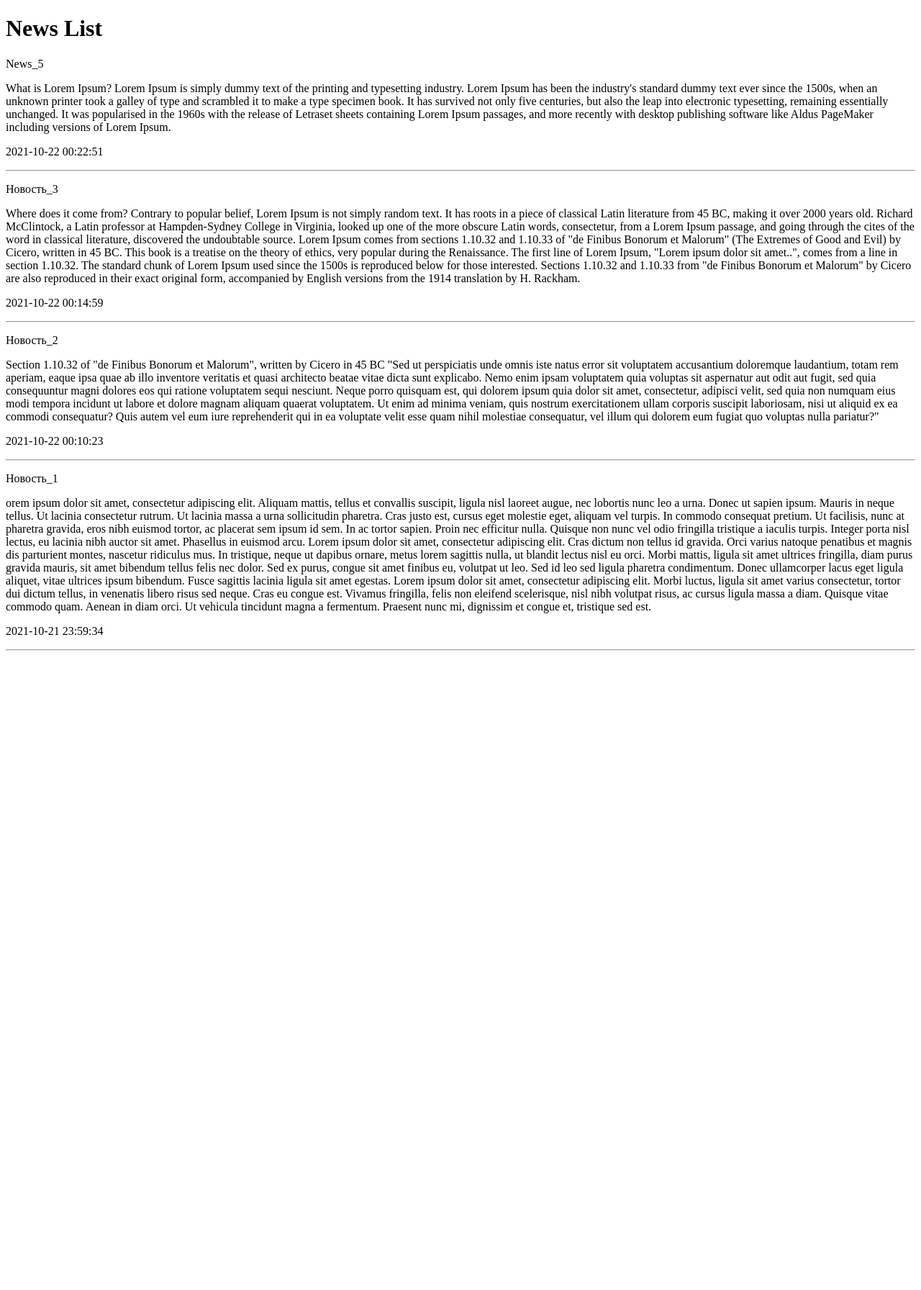
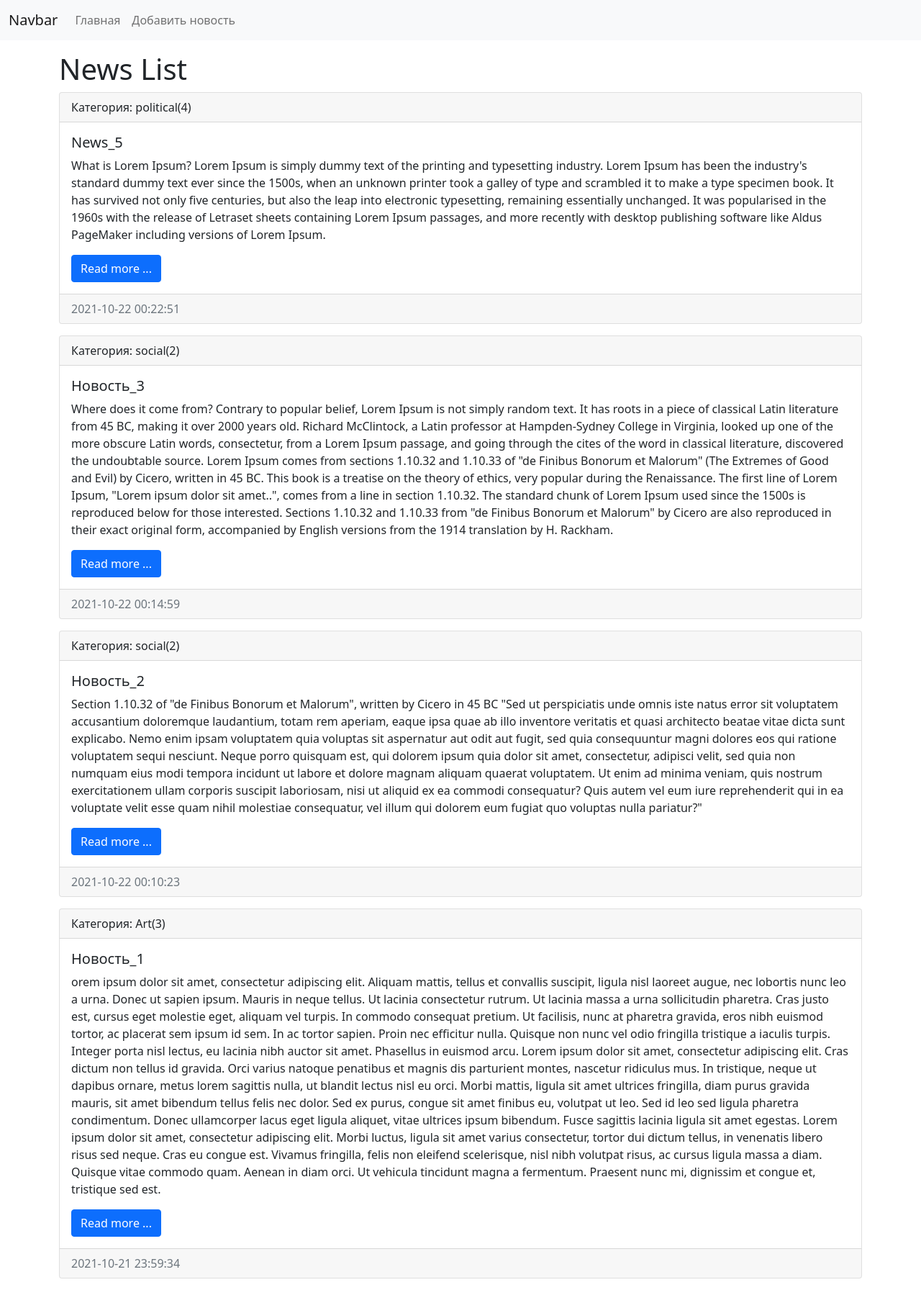
Before and after one commit to bioroobo/testsite, a Django app: page /news/ in a window 1280 px wide. Shown: the whole page at 72% size. Before the commit the page ends 904 px from the top, so only its background shows below. Run offline with Django 3.2, Linux system fonts and the light colour scheme; data comes from the database, SQL or seed files in the repository; both versions use the stored data as it was after the commit.

Commit message:
Appearance of template. getbootstrap.com : Starter template, Navbar, Card

```diff
--- a/mysite/news/templates/news/index.html
+++ b/mysite/news/templates/news/index.html
@@ -1,21 +1,73 @@
-<!DOCTYPE html>
+<!doctype html>
 <html lang="en">
-<head>
-    <meta charset="UTF-8">
+  <head>
+    <!-- Required meta tags -->
+    <meta charset="utf-8">
+    <meta name="viewport" content="width=device-width, initial-scale=1">
+
+    <!-- Bootstrap CSS -->
+    <link href="https://cdn.jsdelivr.net/npm/bootstrap@5.1.3/dist/css/bootstrap.min.css" rel="stylesheet" integrity="sha384-1BmE4kWBq78iYhFldvKuhfTAU6auU8tT94WrHftjDbrCEXSU1oBoqyl2QvZ6jIW3" crossorigin="anonymous">
+
     <title>{{ title }}</title>
-</head>
-<body>
+  </head>
+  <body>
 
-<h1>{{ title }}</h1>
+    <nav class="navbar navbar-expand-lg navbar-light bg-light">
+      <div class="container-fluid">
+        <a class="navbar-brand" href="/">Navbar</a>
+        <button class="navbar-toggler" type="button" data-bs-toggle="collapse" data-bs-target="#navbarSupportedContent"
+                aria-controls="navbarSupportedContent" aria-expanded="false" aria-label="Toggle navigation">
+          <span class="navbar-toggler-icon"></span>
+        </button>
+        <div class="collapse navbar-collapse" id="navbarSupportedContent">
+          <ul class="navbar-nav me-auto mb-2 mb-lg-0">
 
-{% for item in news %}
-    <dev>
-        <p>{{ item.title }}</p>
-        <p>{{ item.content }}</p>
-        <p>{{ item.created_at|date:"Y-m-d H:i:s" }}</p>
-    </dev>
-    <hr>
-{% endfor %}
+            <li class="nav-item">
+              <a class="nav-link" href="/">Главная</a>
+            </li>
 
-</body>
+            <li class="nav-item">
+              <a class="nav-link" href="#">Добавить новость</a>
+            </li>
+
+          </ul>
+
+        </div>
+      </div>
+    </nav>
+
+    <div class="container mt-3">
+      <h1>{{ title }}</h1>
+      <div class="row">
+        <div class="col-md-12">
+          {% for item in news %}
+          <div class="card mb-3">
+            <div class="card-header">
+              Категория: {{ item.category.title }}({{ item.category.id }})
+            </div>
+            <div class="card-body">
+              <h5 class="card-title">{{ item.title }}</h5>
+              <p class="card-text">{{ item.content }}</p>
+              <a href="#" class="btn btn-primary">Read more ...</a>
+            </div>
+            <div class="card-footer text-muted">
+              {{ item.created_at|date:"Y-m-d H:i:s" }}
+            </div>
+          </div>
+          {% endfor %}
+        </div>
+      </div>
+    </div>
+
+    <!-- Optional JavaScript; choose one of the two! -->
+
+    <!-- Option 1: Bootstrap Bundle with Popper -->
+    <script src="https://cdn.jsdelivr.net/npm/bootstrap@5.1.3/dist/js/bootstrap.bundle.min.js" integrity="sha384-ka7Sk0Gln4gmtz2MlQnikT1wXgYsOg+OMhuP+IlRH9sENBO0LRn5q+8nbTov4+1p" crossorigin="anonymous"></script>
+
+    <!-- Option 2: Separate Popper and Bootstrap JS -->
+    <!--
+    <script src="https://cdn.jsdelivr.net/npm/@popperjs/core@2.10.2/dist/umd/popper.min.js" integrity="sha384-7+zCNj/IqJ95wo16oMtfsKbZ9ccEh31eOz1HGyDuCQ6wgnyJNSYdrPa03rtR1zdB" crossorigin="anonymous"></script>
+    <script src="https://cdn.jsdelivr.net/npm/bootstrap@5.1.3/dist/js/bootstrap.min.js" integrity="sha384-QJHtvGhmr9XOIpI6YVutG+2QOK9T+ZnN4kzFN1RtK3zEFEIsxhlmWl5/YESvpZ13" crossorigin="anonymous"></script>
+    -->
+  </body>
 </html>
```
Also changed, not shown: mysite/db.sqlite3.
